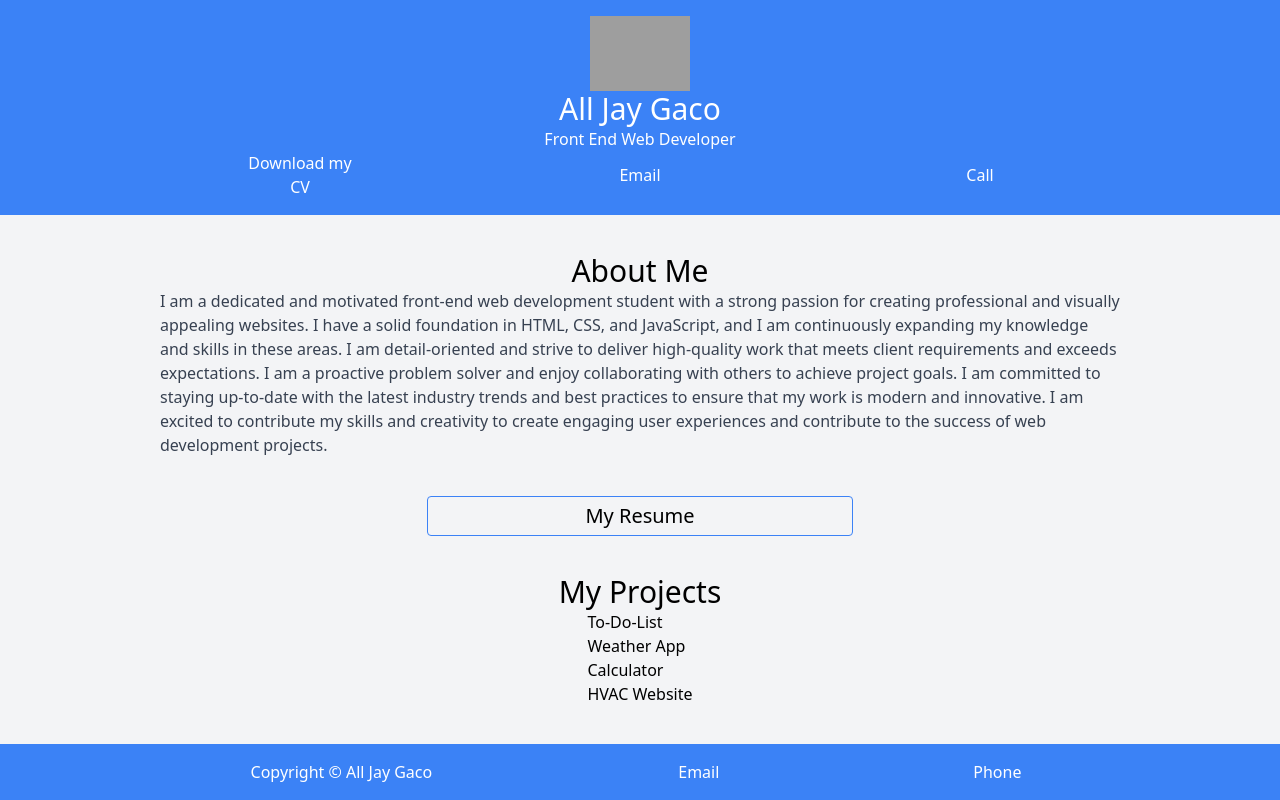
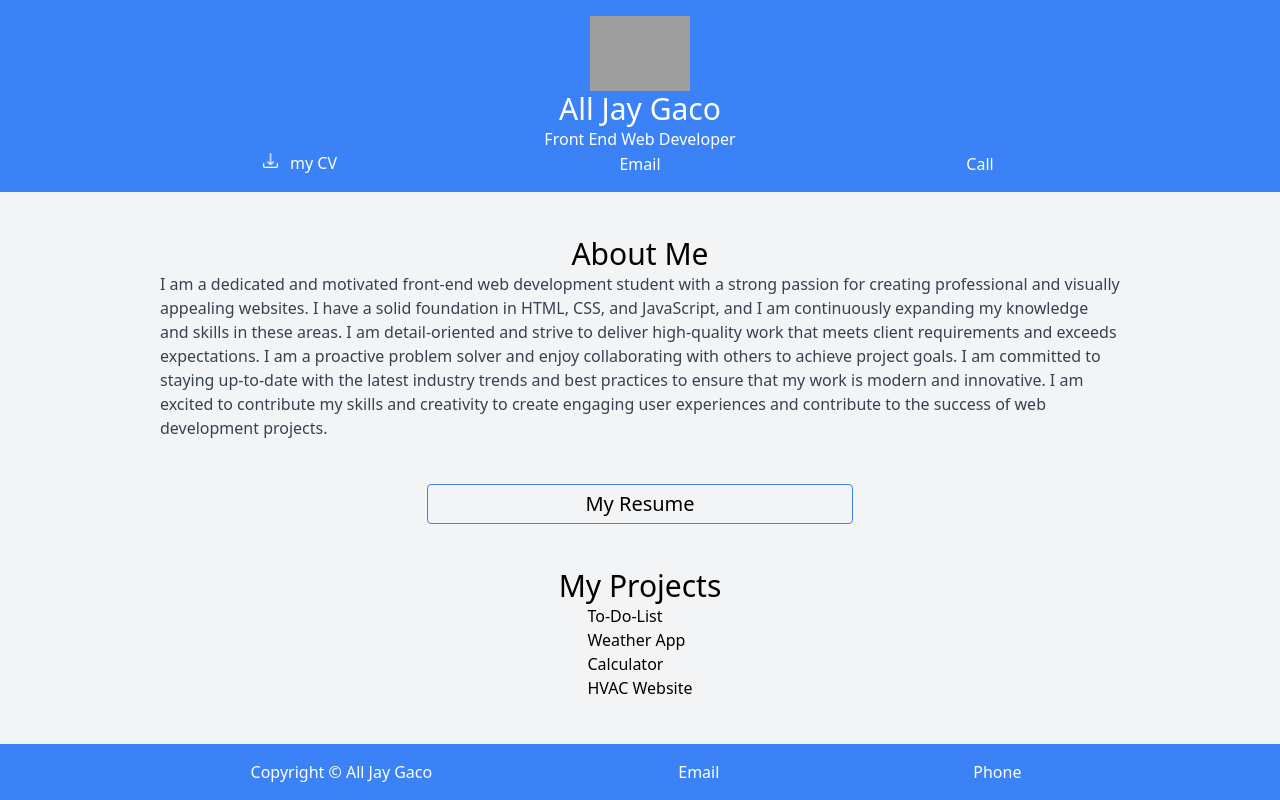
Before and after one commit to alljay213/My-Website, a website: page index.html in a window 1280 px wide. Drawn offline with nearby package versions, Linux system fonts and the light colour scheme; grey boxes are pictures that could not be loaded.

Commit message:
added download icon

```diff
--- a/index.html
+++ b/index.html
@@ -24,12 +24,18 @@
         <h1 class="text-center text-3xl">All Jay Gaco</h1>
         <p>Front End Web Developer</p>
       </div>
-      <div class="w-full flex justify-evenly items-center">
+      <div id="my-cv" class="w-full flex justify-evenly items-center">
         <a
           class="text-center w-28 text-white bg-red transition duration-300 ease-in-out border-none customer-border items-center text-l hover:bg-white rounded hover:text-blue-500"
           href="/resume/All-Jay-Gaco-Web-Developer.pdf"
           download="All Jay Gaco Resume"
-          >Download my CV</a
+          ><img
+            class="inline-block mr-2 mb-2 icon"
+            src="/icons/download (1).png"
+            width="15px"
+            alt="download icon"
+          />
+          my CV</a
         >
         <a
           class="text-center w-28 text-white transition duration-300 ease-in-out border-none customer-border items-center text-l hover:bg-white rounded hover:text-blue-500"
--- a/package.json
+++ b/package.json
@@ -1,5 +1,8 @@
 {
   "devDependencies": {
     "tailwindcss": "^3.4.3"
+  },
+  "dependencies": {
+    "tailwindcss-filters": "^3.0.0"
   }
 }
--- a/tailwind.config.js
+++ b/tailwind.config.js
@@ -2,7 +2,11 @@
 module.exports = {
   content: ["./*.{html,js,css}"],
   theme: {
-    extend: {},
+    extend: {
+      filter: {
+        white: "invert(100%) brightness(100%)",
+      },
+    },
   },
-  plugins: [],
+  plugins: [require("tailwindcss-filters")],
 };
```
Also changed, not shown: icons/download (1).png (added), output.css, 1 other file.
